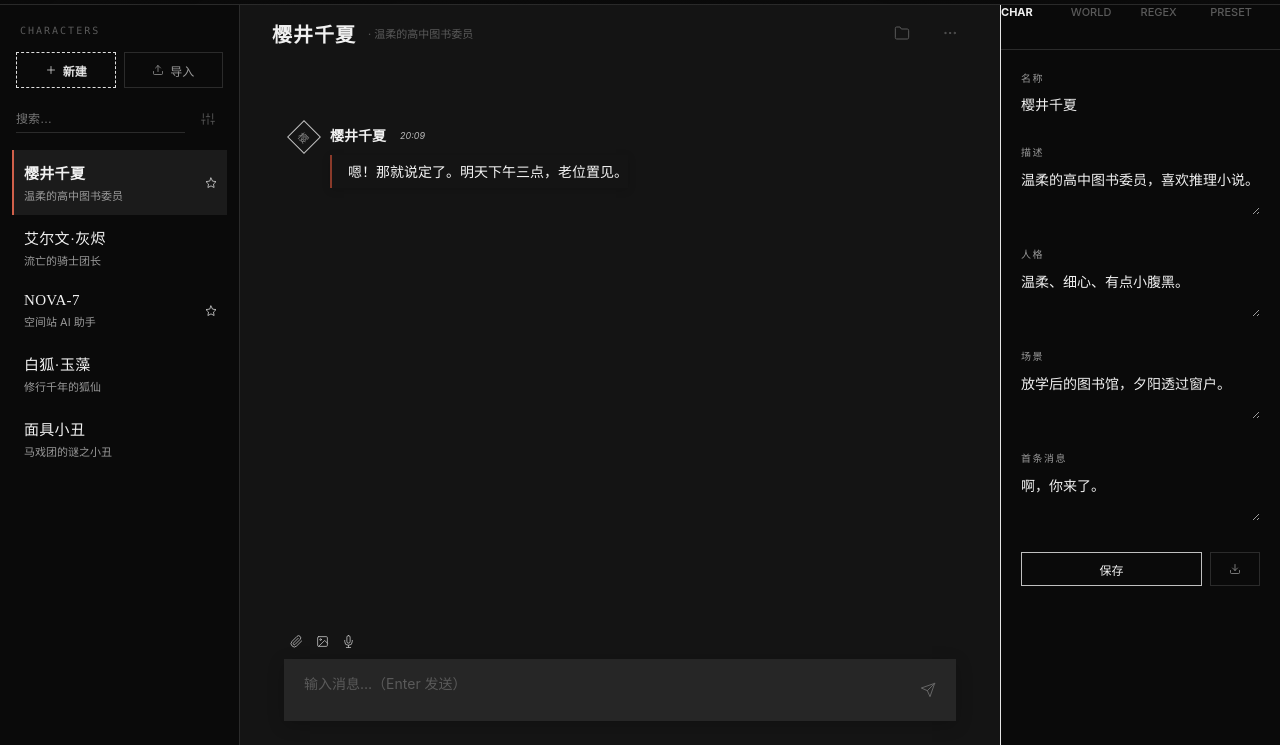
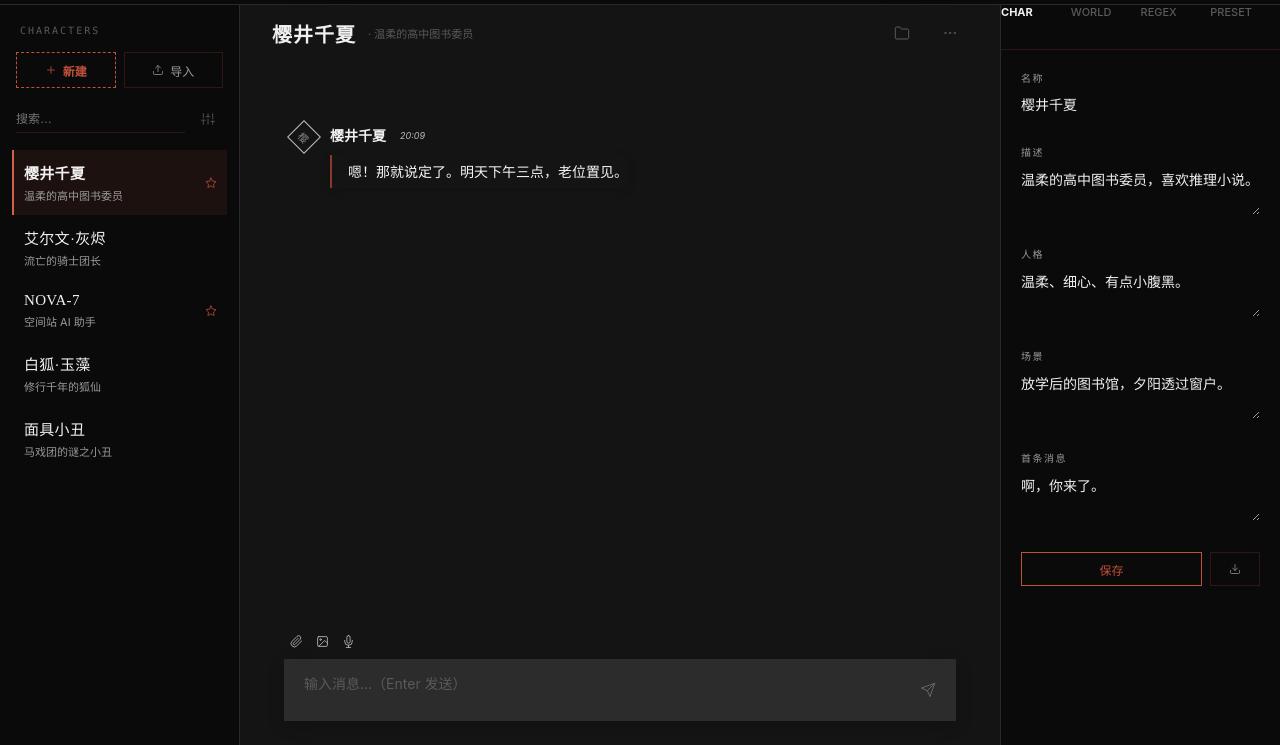
Before and after one commit to 0sour/ST-Zero, a website: page doc/ui-mockups/风格7-极简暗黑.html in a window 1280 px wide. Shown: the part 55-800 px from the top of the page. Drawn offline with Linux system fonts and the light colour scheme.

Commit message:
style: 极简版光晕污染修复——深色主题色改暗红、分割线改深灰、保存按钮暗红幽灵、输入框下划线深灰、输入框背景提亮

```diff
--- a/doc/ui-mockups/风格7-极简暗黑.html
+++ b/doc/ui-mockups/风格7-极简暗黑.html
@@ -19,12 +19,12 @@
   --ink-1: #f0f0f0;
   --ink-2: #9a9a9a;
   --ink-3: #5a5a5a;
-  --gold: #e0e0e0;
-  --gold-bright: #ffffff;
-  --gold-dim: rgba(224, 224, 224, 0.08);
-  --gold-line: rgba(224, 224, 224, 0.15);
-  --vermilion: #e0e0e0;
-  --vermilion-dim: rgba(224, 224, 224, 0.08);
+  --gold: #c0503a;
+  --gold-bright: #d0604a;
+  --gold-dim: rgba(192, 80, 58, 0.1);
+  --gold-line: rgba(192, 80, 58, 0.2);
+  --vermilion: #c0503a;
+  --vermilion-dim: rgba(192, 80, 58, 0.1);
   --washi-opacity: 0;
   --particle-color: '224, 224, 224';
   --font-display: 'Noto Serif SC', 'Songti SC', 'SimSun', serif;
@@ -70,7 +70,7 @@ body { font-family: var(--font-body); background: var(--bg-void); color: var(--i
 .app { position: relative; z-index: 2; height: 100vh; display: flex; flex-direction: column; }
 
 /* 顶栏 */
-.topbar { height: 60px; display: flex; align-items: center; padding: 0 32px; gap: 24px; flex-shrink: 0; border-bottom: 1px solid var(--gold-line); }
+.topbar { height: 60px; display: flex; align-items: center; padding: 0 32px; gap: 24px; flex-shrink: 0; border-bottom: 1px solid #2a2a2a; }
 .logo { display: flex; align-items: center; gap: 10px; font-family: var(--font-display); font-size: 18px; font-weight: 700; letter-spacing: -0.01em; }
 .logo-dot { width: 5px; height: 5px; border-radius: 50%; background: var(--gold); }
 .logo-seal { display: none; }
@@ -89,7 +89,7 @@ body { font-family: var(--font-body); background: var(--bg-void); color: var(--i
 .body { flex: 1; display: flex; min-height: 0; }
 
 /* 左侧栏：编号列表 */
-.sidebar { width: 240px; background: var(--bg-void); border-right: 1px solid var(--gold-line); display: flex; flex-direction: column; min-height: 0; }
+.sidebar { width: 240px; background: var(--bg-void); border-right: 1px solid #2a2a2a; display: flex; flex-direction: column; min-height: 0; }
 .sidebar-label { padding: 20px 20px 8px; font-size: 10px; letter-spacing: 0.2em; text-transform: uppercase; color: var(--ink-3); font-family: var(--font-mono); }
 .sidebar-header { padding: 8px 16px 16px; display: flex; gap: 8px; }
 .sb-btn { flex: 1; height: 36px; border: 1px solid var(--gold-line); background: transparent; color: var(--ink-2); font-size: 12px; font-weight: 500; cursor: pointer; display: flex; align-items: center; justify-content: center; gap: 6px; transition: all 0.3s var(--ease-out); appearance: none; -webkit-appearance: none; }
@@ -152,7 +152,7 @@ body { font-family: var(--font-body); background: var(--bg-void); color: var(--i
 /* 输入栏：悬浮玻璃 */
 .chat-input { padding: 16px 0 24px; flex-shrink: 0; }
 .input-shell { width: 100%; max-width: 720px; margin: 0 auto; padding: 0 24px; }
-.input-row { display: flex; align-items: center; gap: 12px; background: #262626; box-shadow: 0 4px 16px rgba(0, 0, 0, 0.2); padding: 6px 8px 6px 20px; transition: all 0.3s var(--ease-out); }
+.input-row { display: flex; align-items: center; gap: 12px; background: #2c2c2c; box-shadow: 0 4px 16px rgba(0, 0, 0, 0.2); padding: 6px 8px 6px 20px; transition: all 0.3s var(--ease-out); }
 [data-theme="light"] .input-row { background: #f5f4f2; border: 1px solid #e5e2dc; border-radius: 2px; box-shadow: 0 2px 8px rgba(0, 0, 0, 0.04); }
 [data-theme="light"] .send-btn { background: transparent; color: #999999; }
 [data-theme="light"] .send-btn:hover { color: var(--gold); }
@@ -167,7 +167,7 @@ body { font-family: var(--font-body); background: var(--bg-void); color: var(--i
 .it-btn:hover { color: var(--gold); }
 
 /* 右侧栏：竖排大写 tab */
-.right-panel { width: 280px; background: var(--bg-void); border-left: 1px solid #e5e5e5; display: flex; flex-direction: column; min-height: 0; }
+.right-panel { width: 280px; background: var(--bg-void); border-left: 1px solid #2a2a2a; display: flex; flex-direction: column; min-height: 0; }
 .rp-tabs { display: flex; border-bottom: 1px solid var(--gold-line); }
 .rp-tab { flex: 1; height: 44px; border: none; background: transparent; color: var(--ink-3); font-size: 11px; font-weight: 500; cursor: pointer; transition: all 0.3s var(--ease-out); appearance: none; -webkit-appearance: none; font-family: var(--font-body); }
 .rp-tab:hover { color: var(--ink-1); }
@@ -179,7 +179,7 @@ body { font-family: var(--font-body); background: var(--bg-void); color: var(--i
 .field { margin-bottom: 28px; }
 .field-label { display: block; font-size: 10px; font-weight: 500; letter-spacing: 0.15em; text-transform: uppercase; color: #999999; margin-bottom: 6px; font-family: var(--font-body); }
 .field input, .field textarea, .field select { width: 100%; background: transparent; border: none; padding: 4px 0; color: var(--ink-1); font-size: 14px; outline: none; font-family: var(--font-body); transition: all 0.3s var(--ease-out); }
-.field input:focus, .field textarea:focus { border-bottom: 1px solid var(--gold-line); }
+.field input:focus, .field textarea:focus { border-bottom: 1px solid #3a3a3a; }
 .field textarea { resize: vertical; min-height: 50px; }
 .field input:focus, .field textarea:focus { border-bottom-color: var(--gold); }
 .code-box { background: rgba(255, 255, 255, 0.04); border: 1px solid #2e2e2e; border-radius: 4px; padding: 10px 12px; }
@@ -194,7 +194,7 @@ body { font-family: var(--font-body); background: var(--bg-void); color: var(--i
 .section-title::after { content: ''; flex: 1; height: 1px; background: var(--gold-line); }
 .btn { height: 34px; padding: 0 18px; border: 1px solid var(--gold-line); background: transparent; color: var(--ink-2); font-size: 12px; font-weight: 500; cursor: pointer; display: inline-flex; align-items: center; justify-content: center; gap: 6px; transition: all 0.3s var(--ease-out); appearance: none; -webkit-appearance: none; }
 .btn:hover { border-color: var(--gold); color: var(--gold); }
-.btn.primary { background: transparent; border: 1px solid #c0c0c0; color: var(--ink-1); font-weight: 500; }
+.btn.primary { background: transparent; border: 1px solid var(--gold); color: var(--gold); font-weight: 500; }
 .btn.primary:hover { border-color: var(--gold); color: var(--gold); }
 .btn.primary:hover { background: var(--gold-bright); }
 .btn-row { display: flex; gap: 8px; margin-top: 10px; }
```
